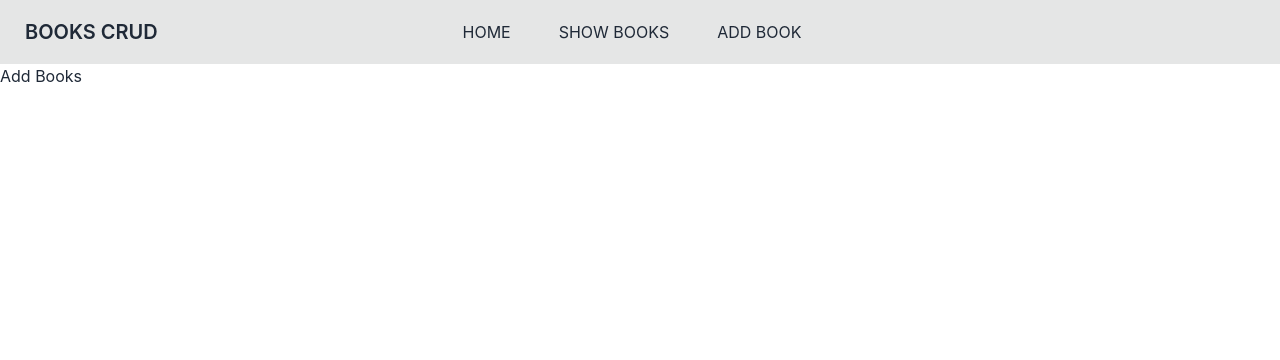
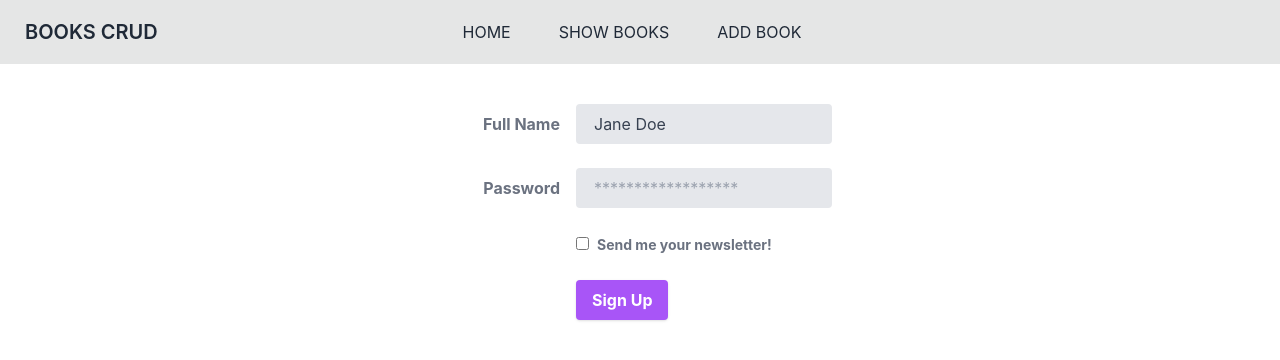
Before and after one commit to fajlarabbykhan/crud_operation_using_redux_tollkit, a React (Create React App) app: page /addbook in a window 1280 px wide. Shown: the top 360 px of the page. Built offline with nearby package versions, Linux system fonts and the light colour scheme.

Commit message:
show books done,working on add books

```diff
--- /dev/null
+++ b/src/Footer/Footer.js
@@ -0,0 +1,22 @@
+import React from 'react';
+
+const Footer = () => {
+    return (
+        <div>
+            <footer className="footer items-center p-4 bg-base-300 text-black">
+                <div className="items-center grid-flow-col">
+                    <svg width="36" height="36" viewBox="0 0 24 24" xmlns="http://www.w3.org/2000/svg" fill-rule="evenodd" clip-rule="evenodd" className="fill-current"><path d="M22.672 15.226l-2.432.811.841 2.515c.33 1.019-.209 2.127-1.23 2.456-1.15.325-2.148-.321-2.463-1.226l-.84-2.518-5.013 1.677.84 2.517c.391 1.203-.434 2.542-1.831 2.542-.88 0-1.601-.564-1.86-1.314l-.842-2.516-2.431.809c-1.135.328-2.145-.317-2.463-1.229-.329-1.018.211-2.127 1.231-2.456l2.432-.809-1.621-4.823-2.432.808c-1.355.384-2.558-.59-2.558-1.839 0-.817.509-1.582 1.327-1.846l2.433-.809-.842-2.515c-.33-1.02.211-2.129 1.232-2.458 1.02-.329 2.13.209 2.461 1.229l.842 2.515 5.011-1.677-.839-2.517c-.403-1.238.484-2.553 1.843-2.553.819 0 1.585.509 1.85 1.326l.841 2.517 2.431-.81c1.02-.33 2.131.211 2.461 1.229.332 1.018-.21 2.126-1.23 2.456l-2.433.809 1.622 4.823 2.433-.809c1.242-.401 2.557.484 2.557 1.838 0 .819-.51 1.583-1.328 1.847m-8.992-6.428l-5.01 1.675 1.619 4.828 5.011-1.674-1.62-4.829z"></path></svg>
+                    <p>Copyright © 2022 - All right reserved</p>
+                </div>
+                <div className="grid-flow-col gap-4 md:place-self-center md:justify-self-end">
+                    <a><svg xmlns="http://www.w3.org/2000/svg" width="24" height="24" viewBox="0 0 24 24" className="fill-current"><path d="M24 4.557c-.883.392-1.832.656-2.828.775 1.017-.609 1.798-1.574 2.165-2.724-.951.564-2.005.974-3.127 1.195-.897-.957-2.178-1.555-3.594-1.555-3.179 0-5.515 2.966-4.797 6.045-4.091-.205-7.719-2.165-10.148-5.144-1.29 2.213-.669 5.108 1.523 6.574-.806-.026-1.566-.247-2.229-.616-.054 2.281 1.581 4.415 3.949 4.89-.693.188-1.452.232-2.224.084.626 1.956 2.444 3.379 4.6 3.419-2.07 1.623-4.678 2.348-7.29 2.04 2.179 1.397 4.768 2.212 7.548 2.212 9.142 0 14.307-7.721 13.995-14.646.962-.695 1.797-1.562 2.457-2.549z"></path></svg>
+                    </a>
+                    <a><svg xmlns="http://www.w3.org/2000/svg" width="24" height="24" viewBox="0 0 24 24" className="fill-current"><path d="M19.615 3.184c-3.604-.246-11.631-.245-15.23 0-3.897.266-4.356 2.62-4.385 8.816.029 6.185.484 8.549 4.385 8.816 3.6.245 11.626.246 15.23 0 3.897-.266 4.356-2.62 4.385-8.816-.029-6.185-.484-8.549-4.385-8.816zm-10.615 12.816v-8l8 3.993-8 4.007z"></path></svg></a>
+                    <a><svg xmlns="http://www.w3.org/2000/svg" width="24" height="24" viewBox="0 0 24 24" className="fill-current"><path d="M9 8h-3v4h3v12h5v-12h3.642l.358-4h-4v-1.667c0-.955.192-1.333 1.115-1.333h2.885v-5h-3.808c-3.596 0-5.192 1.583-5.192 4.615v3.385z"></path></svg></a>
+                </div>
+            </footer>
+        </div>
+    );
+};
+
+export default Footer;
--- /dev/null
+++ b/src/app/store.js
@@ -0,0 +1,9 @@
+import { configureStore } from "@reduxjs/toolkit";
+import booksReducer from "../fetaures/books/BooksSlice";
+
+const store = configureStore({
+    reducer: {
+        booksReducer: booksReducer,
+    }
+})
+export default store;
--- a/src/fetaures/books/AddBooks.js
+++ b/src/fetaures/books/AddBooks.js
@@ -2,8 +2,47 @@ import React from 'react';
 
 const AddBooks = () => {
     return (
-        <div>
-            Add Books
+        <div className='mt-10  grid justify-items-center'>
+
+            <form className="w-full max-w-sm">
+                <div className="md:flex md:items-center mb-6">
+                    <div className="md:w-1/3">
+                        <label className="block text-gray-500 font-bold md:text-right mb-1 md:mb-0 pr-4" htmlFor="inline-full-name">
+                            Full Name
+                        </label>
+                    </div>
+                    <div className="md:w-2/3">
+                        <input className="bg-gray-200 appearance-none border-2 border-gray-200 rounded w-full py-2 px-4 text-gray-700 leading-tight focus:outline-none focus:bg-white focus:border-purple-500" id="inline-full-name" type="text" value="Jane Doe" />
+                    </div>
+                </div>
+                <div className="md:flex md:items-center mb-6">
+                    <div className="md:w-1/3">
+                        <label className="block text-gray-500 font-bold md:text-right mb-1 md:mb-0 pr-4" htmlFor="inline-password">
+                            Password
+                        </label>
+                    </div>
+                    <div className="md:w-2/3">
+                        <input className="bg-gray-200 appearance-none border-2 border-gray-200 rounded w-full py-2 px-4 text-gray-700 leading-tight focus:outline-none focus:bg-white focus:border-purple-500" id="inline-password" type="password" placeholder="******************" />
+                    </div>
+                </div>
+                <div className="md:flex md:items-center mb-6">
+                    <div className="md:w-1/3"></div>
+                    <label className="md:w-2/3 block text-gray-500 font-bold">
+                        <input className="mr-2 leading-tight" type="checkbox" />
+                        <span className="text-sm">
+                            Send me your newsletter!
+                        </span>
+                    </label>
+                </div>
+                <div className="md:flex md:items-center">
+                    <div className="md:w-1/3"></div>
+                    <div className="md:w-2/3">
+                        <button className="shadow bg-purple-500 hover:bg-purple-400 focus:shadow-outline focus:outline-none text-white font-bold py-2 px-4 rounded" type="button">
+                            Sign Up
+                        </button>
+                    </div>
+                </div>
+            </form>
         </div>
     );
 };
--- /dev/null
+++ b/src/fetaures/books/BooksSlice.js
@@ -0,0 +1,16 @@
+import { createSlice } from "@reduxjs/toolkit";
+
+const initialBooks = {
+    books: [
+        { id: 1, title: "Billo Shikha", author: "Unknown" },
+        { id: 2, title: "Popy Guide", author: "Popy" }
+    ]
+};
+export const booksSlice = createSlice({
+    name: "books", initialState: initialBooks, reducers: {
+        showBooks: (state) => state,
+    }
+});
+
+export const { showBooks } = booksSlice.actions;
+export default booksSlice.reducer;
--- a/src/fetaures/books/ViewBooks.js
+++ b/src/fetaures/books/ViewBooks.js
@@ -1,9 +1,38 @@
 import React from 'react';
+import { useSelector } from 'react-redux';
 
 const ViewBooks = () => {
+    const books = useSelector((state) => state.booksReducer.books)
+    console.log(books);
     return (
-        <div>
-            view books
+        <div className='container mx-auto' >
+            <div className="overflow-x-auto">
+                <h1 className='text-center text-green-500 text-4xl text-bold mt-4 '>Books List</h1>
+                <table className="table table-zebra w-full mt-5">
+                    <thead>
+                        <tr>
+                            <th>ID</th>
+                            <th>Book Title</th>
+                            <th>Book Author</th>
+                            <th>Action</th>
+                        </tr>
+                    </thead>
+                    <tbody>
+                        {
+                            books && books.map((book) => {
+                                const { id, title, author } = book;
+                                return <tr key={id}>
+                                    <td>{id}</td>
+                                    <td>{title}</td>
+                                    <td>{author}</td>
+                                    <td><button className="btn btn-success mr-2">Edit</button>
+                                        <button className="btn btn-error">Delete</button></td>
+                                </tr>
+                            })
+                        }
+                    </tbody>
+                </table>
+            </div>
         </div>
     );
 };
```
Also changed, not shown: src/index.js (+14 -4 lines).
